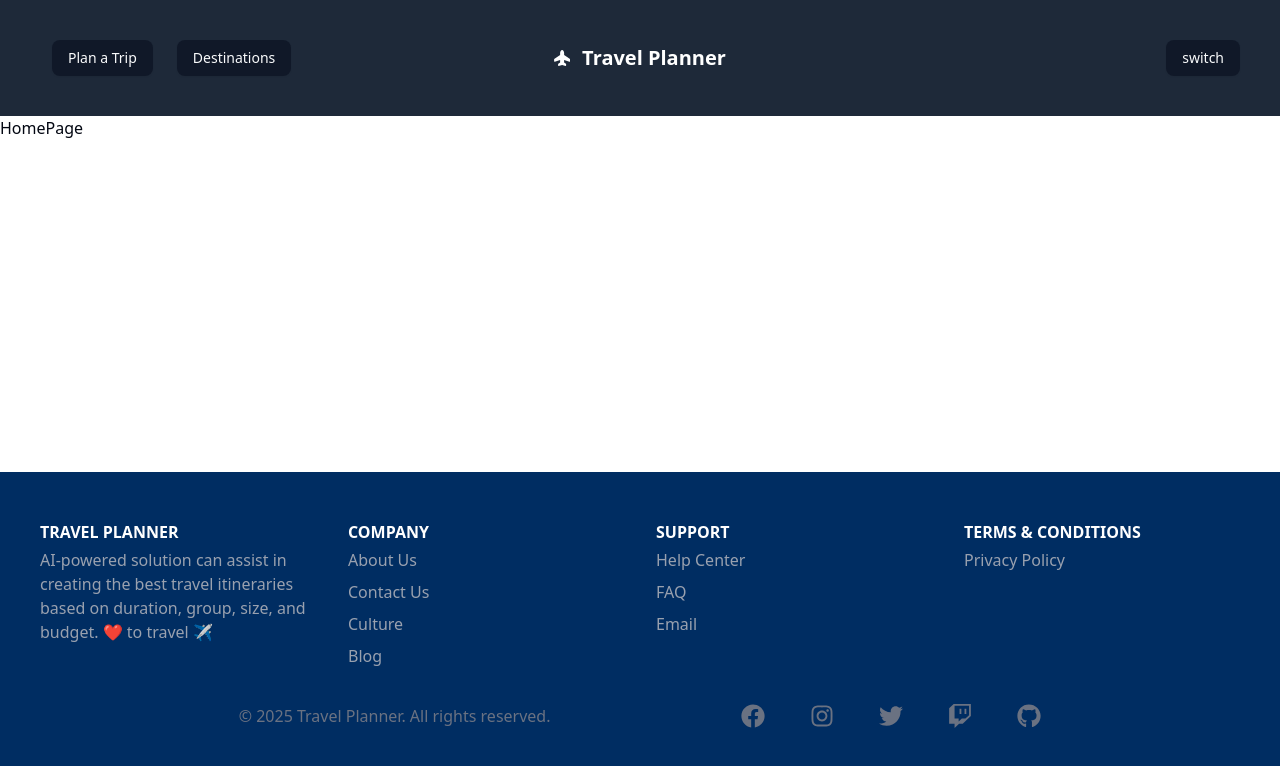
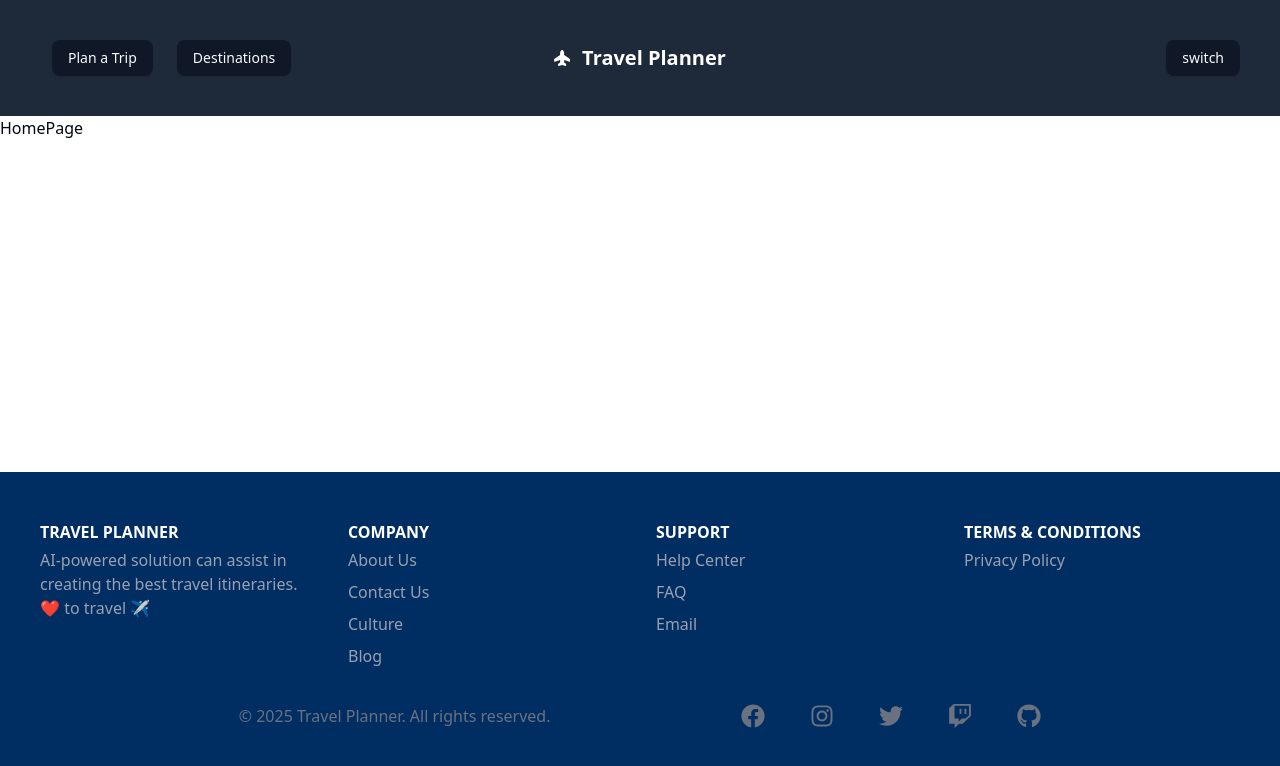
Before and after one commit to AI-TravelPlanner/TravelPlaner_Frontend, a React (Vite) app: page / in a window 1280 px wide. Shown: the top 766 px of the page. Built offline with nearby package versions, Linux system fonts and the light colour scheme.

Commit message:
Added footer/ NF-7-Work-on-the-Footer

```diff
--- a/src/layout/Footer.jsx
+++ b/src/layout/Footer.jsx
@@ -8,7 +8,7 @@ const sections = [
   {
     title: "Travel Planner",
     items: [{
-      name: "AI-powered solution can assist in creating the best travel itineraries based on duration, group, size, and budget. ❤️ to travel ✈️"
+      name: "AI-powered solution can assist in creating the best travel itineraries. ❤️ to travel ✈️"
     }]
   },
   {
```
